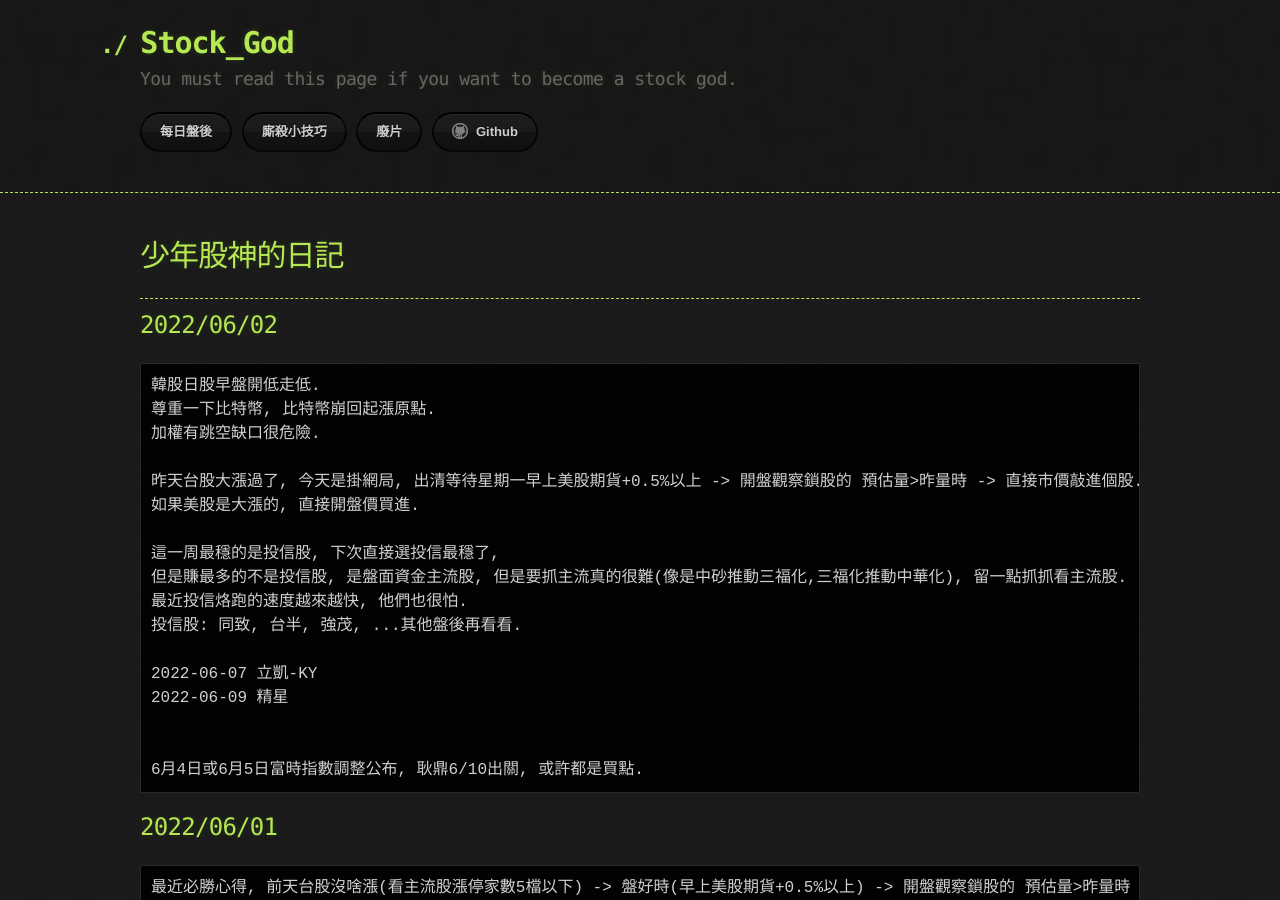
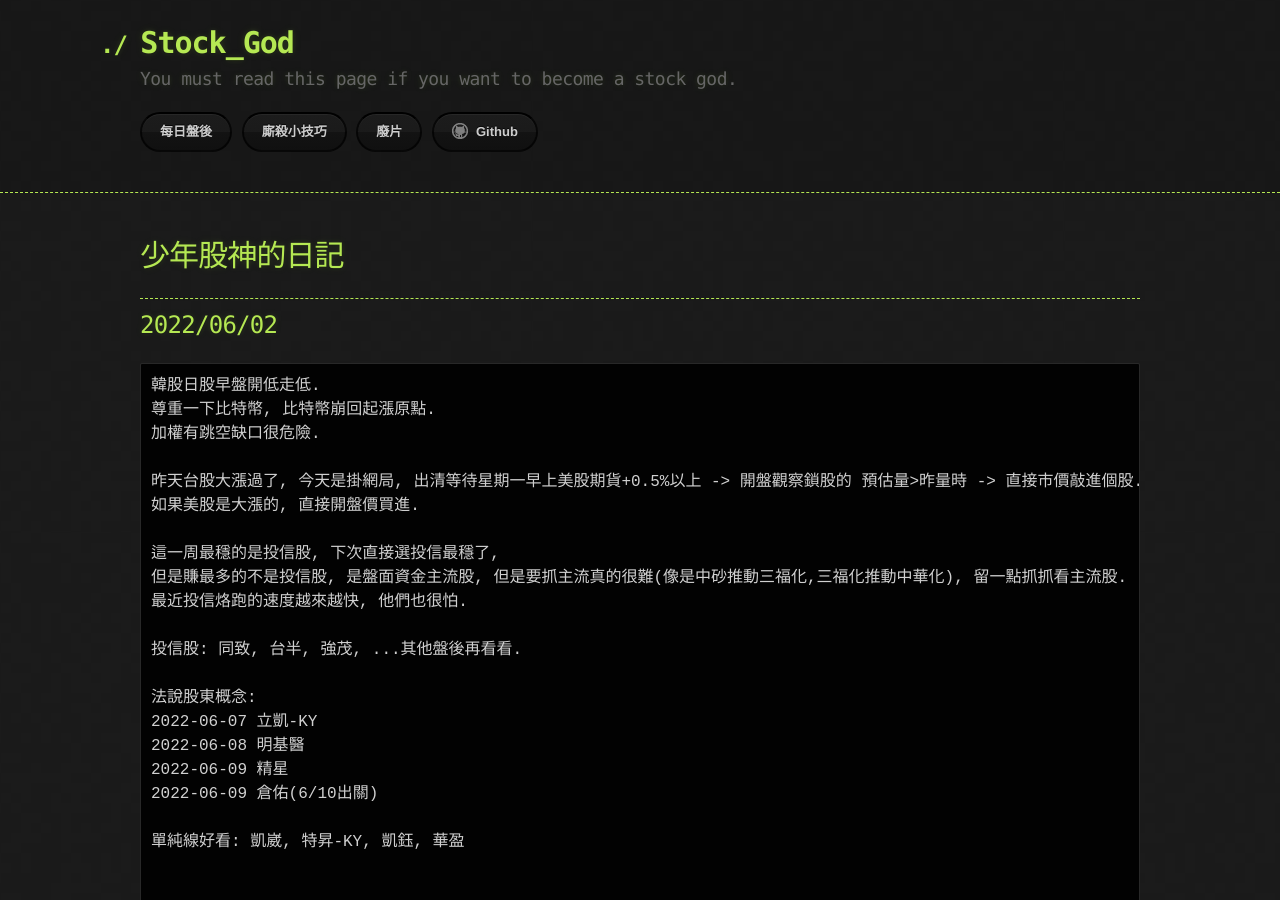
Before and after one commit to lepg5487/Stock_God, a Jekyll site: the page built from index.md, in a window 1280 px wide and 900 px high. Built offline with Jekyll 4.4.1, drawn with Linux system fonts in a browser that asks for light colours; our own code applies the rules of GitHub Pages for plain Markdown files.

Commit message:
Update index.md

```diff
--- a/index.md
+++ b/index.md
@@ -18,10 +18,16 @@ layout: testlayouts
 這一周最穩的是投信股, 下次直接選投信最穩了,
 但是賺最多的不是投信股, 是盤面資金主流股, 但是要抓主流真的很難(像是中砂推動三福化,三福化推動中華化), 留一點抓抓看主流股.
 最近投信烙跑的速度越來越快, 他們也很怕.
+
 投信股: 同致, 台半, 強茂, ...其他盤後再看看.
 
+法說股東概念:
 2022-06-07 立凱-KY
+2022-06-08 明基醫
 2022-06-09 精星
+2022-06-09 倉佑(6/10出關)
+
+單純線好看: 凱崴, 特昇-KY, 凱鈺, 華盈
 
 
 6月4日或6月5日富時指數調整公布, 耿鼎6/10出關, 或許都是買點.
```
